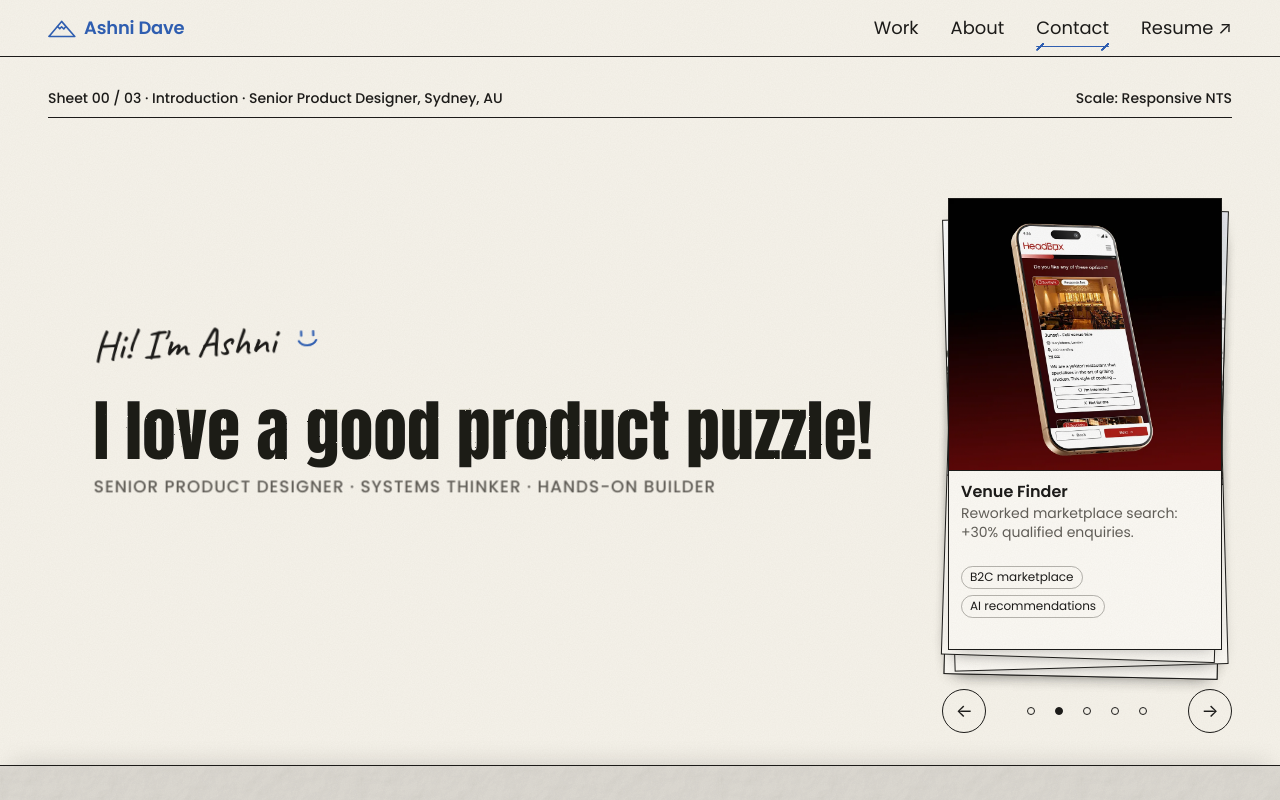
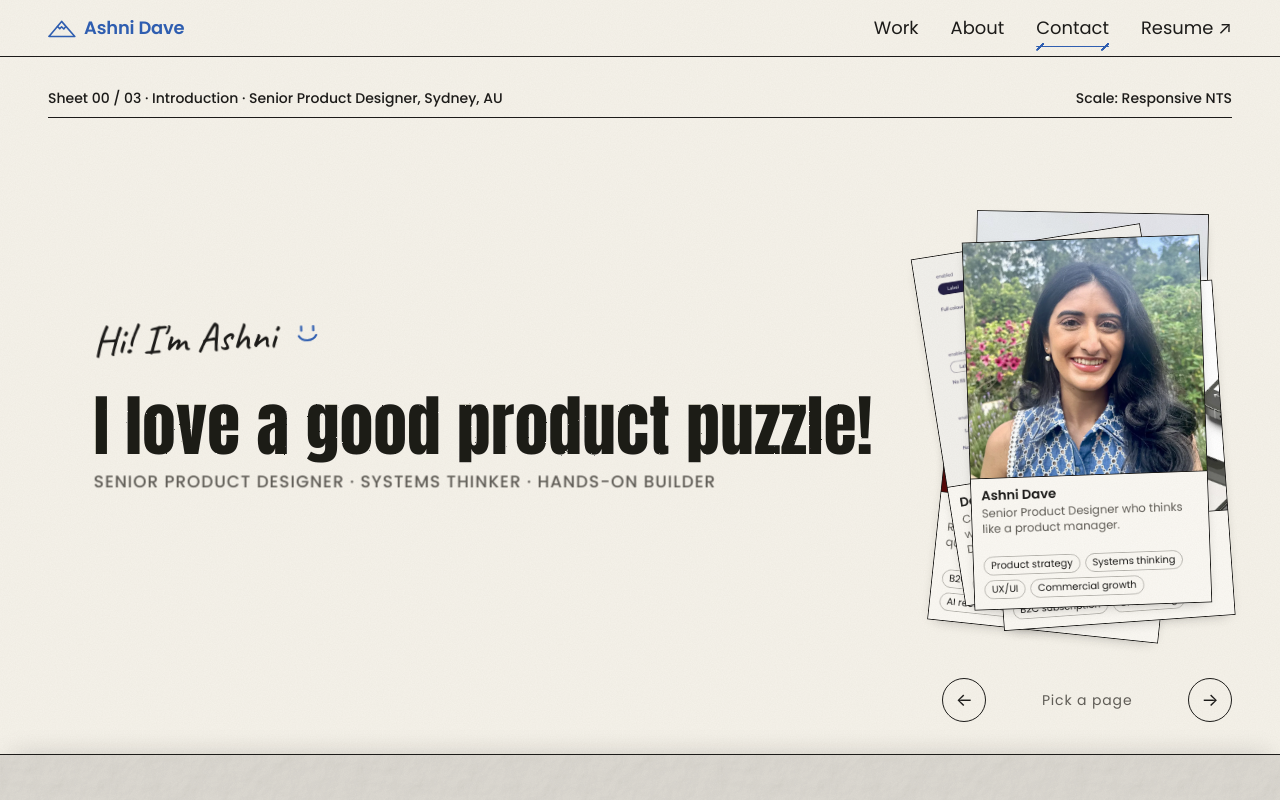
Before and after one commit to ishascape/October-Portfolio, a React (Vite) app: page / in a window 1280 px wide. Shown: the top 800 px of the page. Built offline with nearby package versions, Linux system fonts and the light colour scheme.

Commit message:
Hero: use the Field notes pile for the sheet stack, portrait always on top (#45)
Claude-Session: https://claude.ai/code/session_01M3sQFEaxMFSCL1fvnxLDvQ

Co-authored-by: Claude <noreply@anthropic.com>

```diff
--- a/src/components/Hero.css
+++ b/src/components/Hero.css
@@ -511,13 +511,11 @@
 }
 .hero__sheets {
   display: grid; /* every sheet in one cell, as tall as the tallest */
-  cursor: pointer;
-  touch-action: pan-y;
+  align-items: center; /* every sheet centres on the same point */
   user-select: none;
   -webkit-user-select: none;
-  outline-offset: 4px;
-  margin: 8px 10px 0 6px; /* room for the sheets peeking out behind */
-  padding-bottom: 28px;
+  margin: 8px 0 0;
+  padding-bottom: 20px;
 }
 .deck-sheet {
   grid-area: 1 / 1;
@@ -526,11 +524,36 @@
   background: color-mix(in srgb, #fff 45%, var(--paper));
   border: 1.5px solid var(--ink);
   box-shadow: 0 6px 16px -10px rgb(28 27 25 / 0.45);
-  transform-origin: 50% 0;
+  cursor: pointer;
+  transition:
+    transform 480ms cubic-bezier(0.2, 0.7, 0.2, 1),
+    box-shadow 240ms ease;
   will-change: transform;
 }
-.deck-sheet[aria-hidden='true'] .deck-sheet__cap {
-  visibility: hidden; /* only the edges of the sheets behind show */
+.deck-sheet:focus-visible {
+  outline: 2px solid var(--ink);
+  outline-offset: 4px;
+}
+.deck-sheet[aria-expanded='true'] {
+  box-shadow: 0 28px 40px -18px rgb(28 27 25 / 0.45);
+}
+.hero__back {
+  padding: var(--space-1) var(--space-2);
+  border: 0;
+  background: none;
+  font: inherit;
+  font-size: 14px;
+  letter-spacing: 0.06em;
+  color: var(--graphite);
+  cursor: pointer;
+}
+.hero__back:disabled {
+  cursor: default;
+}
+@media (prefers-reduced-motion: reduce) {
+  .deck-sheet {
+    transition-duration: 1ms;
+  }
 }
 .deck-sheet__media {
   position: relative;
--- a/src/components/HeroStack.tsx
+++ b/src/components/HeroStack.tsx
@@ -1,4 +1,4 @@
-import { useEffect, useLayoutEffect, useRef, useState, type PointerEvent } from 'react'
+import { useEffect, useState, type CSSProperties } from 'react'
 import portrait from '../assets/ashni-portrait.webp'
 import portraitSketch from '../assets/ashni-portrait-sketch.webp'
 import vfShot from '../assets/hero-sheet-venue-finder.webp'
@@ -6,10 +6,6 @@ import hostShot from '../assets/hero-sheet-hosthq.webp'
 import taShot from '../assets/hero-sheet-treeassist.webp'
 import dsShot from '../assets/hero-sheet-design-systems.webp'
 import { revealAt, revealEnd } from './reveal'
-import { paperStyle } from './Skills'
-
-const HOLD_MS = 3000
-const FIRST_FLIP_MS = 4200
 
 type Sheet = {
   id: string
@@ -74,129 +70,90 @@ const sheets: Sheet[] = [
   },
 ]
 
-// The sheets behind fan out like the Field notes pile, but stay full size so their edges show under the top one.
-const FAN = [
-  { x: 0, r: 0 },
-  { x: 7, r: 1.8 },
-  { x: -6, r: -1.6 },
-  { x: 5, r: 1.2 },
-]
-const behind = (d: number) => {
-  const k = Math.min(d, 3)
-  const style = paperStyle(d, 0, false)
-  return d < 1 ? style : { ...style, transform: `translate(${FAN[k].x}px, ${k * 9}px) rotate(${FAN[k].r}deg)` }
+// The hero stack is the Field notes pile: loose sheets, Ashni's portrait always on top. Click a sheet and it lifts out,
+// straightens up and shows its caption; click it again (or Esc, or the pile button) and it drops back into the pile,
+// just under the portrait. Each sheet has its own scatter position, worked out from its place in the list.
+const PILE_SCALE = 0.8
+const PORTRAIT_SCALE = 0.82
+
+function scatter(i: number) {
+  const a = i * 2.399963 // golden angle, so neighbours never land on top of each other
+  return {
+    x: Math.cos(a) * 12,
+    y: Math.sin(a) * 10,
+    r: ((i * 37) % 21) - 10, // -10 to +10 degrees
+  }
 }
 
-// A stack of paper sheets that moves like the Field notes pile: the top sheet slides out and tucks in at the
-// back, the rest fan behind it. Swipe, click, use the arrow keys or the dots. It turns by itself every 2 seconds until hovered.
 export function HeroStack() {
-  const [index, setIndex] = useState(0)
-  const [drag, setDrag] = useState(0)
-  const [dragging, setDragging] = useState(false)
-  const [paused, setPaused] = useState(false)
-  const from = useRef<{ x: number; t: number } | null>(null)
+  const [open, setOpen] = useState<number | null>(null)
+  // Pile order, bottom to top. The portrait (sheet 0) is always the last one, so it is always on top.
+  const [order, setOrder] = useState(() => [...sheets.keys()].slice(1).concat(0))
   const n = sheets.length
 
-  // The sheet that was just on top slides out a little, then tucks in at the back of the pile.
-  const [leaving, setLeaving] = useState<number | null>(null)
-  const prev = useRef(0)
-  const turned = useRef(false)
-  useLayoutEffect(() => {
-    const was = prev.current
-    prev.current = index
-    if (was !== index) turned.current = true
-    if (was === index || (index - was + n) % n !== 1) return
-    setLeaving(was)
-    const id = window.setTimeout(() => setLeaving(null), 260)
-    return () => window.clearTimeout(id)
-  }, [index, n])
-
-  const go = (i: number) => setIndex((i + n) % n)
+  // A sheet that goes back drops in just under the portrait, unless it is the portrait, which goes back on top.
+  const putBack = (o: number[], i: number) =>
+    i === 0 ? [...o.filter((j) => j !== 0), 0] : [...o.filter((j) => j !== i && j !== 0), i, 0]
+  const close = () => {
+    if (open === null) return
+    setOrder((o) => putBack(o, open))
+    setOpen(null)
+  }
+  const show = (i: number) => {
+    if (open !== null && open !== i) setOrder((o) => putBack(o, open))
+    setOpen(i)
+  }
+  const step = (by: number) => show(((((open ?? (by > 0 ? -1 : 0)) + by + n) % n) + n) % n)
 
   useEffect(() => {
-    if (paused || dragging || window.matchMedia('(prefers-reduced-motion: reduce)').matches) return
-    // The first flip waits 1.8s after the text has settled (2.4s), so it lands at 4.2s.
-    const wait = turned.current ? HOLD_MS : Math.max(300, FIRST_FLIP_MS - performance.now())
-    const id = window.setTimeout(() => setIndex((i) => (i + 1) % n), wait)
-    return () => window.clearTimeout(id)
-  }, [paused, dragging, index, n])
+    if (open === null) return
+    const onKey = (e: KeyboardEvent) => e.key === 'Escape' && close()
+    window.addEventListener('keydown', onKey)
+    return () => window.removeEventListener('keydown', onKey)
+  })
 
-  // No point turning sheets in a hidden tab.
-  useEffect(() => {
-    const onVis = () => setPaused(document.hidden)
-    document.addEventListener('visibilitychange', onVis)
-    return () => document.removeEventListener('visibilitychange', onVis)
-  }, [])
-
-  const onDown = (e: PointerEvent) => {
-    from.current = { x: e.clientX, t: performance.now() }
-    setDragging(true)
-  }
-  const onMove = (e: PointerEvent) => {
-    if (from.current) setDrag(e.clientX - from.current.x)
-  }
-  const onUp = (e: PointerEvent) => {
-    const start = from.current
-    from.current = null
-    setDragging(false)
-    setDrag(0)
-    if (!start) return
-    const dx = e.clientX - start.x
-    const fast = Math.abs(dx) / Math.max(1, performance.now() - start.t) > 0.4
-    if (Math.abs(dx) > 70 || (fast && Math.abs(dx) > 24)) go(index + (dx > 0 ? 1 : -1))
-    else if (Math.abs(dx) < 6) go(index + 1) // a tap turns the sheet
+  const sheetStyle = (i: number): CSSProperties => {
+    const z = i === open ? 200 : order.indexOf(i) + 1
+    if (i === open) return { transform: 'translate(0, 0) rotate(0deg) scale(1)', zIndex: z }
+    if (i === 0) return { transform: `translate(0, 0) rotate(-2deg) scale(${PORTRAIT_SCALE})`, zIndex: z }
+    const { x, y, r } = scatter(i)
+    return { transform: `translate(${x}%, ${y}%) rotate(${r}deg) scale(${PILE_SCALE})`, zIndex: z }
   }
 
   return (
-    <div
-      className="hero__deck"
-      onPointerEnter={(e) => e.pointerType === 'mouse' && setPaused(true)}
-      onPointerLeave={(e) => e.pointerType === 'mouse' && setPaused(false)}
-      onFocus={(e) => e.target.matches(':focus-visible') && setPaused(true)}
-      onBlur={() => setPaused(false)}
+    <div className="hero__deck">
+      <div className="hero__sheets" role="group" aria-label="Ashni and selected work, pick a sheet">
+        {sheets.map((s, i) => (
+          <article
+            key={s.id}
+            className="deck-sheet"
+            style={sheetStyle(i)}
+            role="button"
+            tabIndex={0}
+            aria-expanded={i === open}
+            aria-label={`${i === open ? 'Put back' : 'Open'} ${s.name}`}
+            onClick={() => (i === open ? close() : show(i))}
+            onKeyDown={(e) => {
+              if (e.key === 'Enter' || e.key === ' ') {
+                e.preventDefault()
+                i === open ? close() : show(i)
+              }
+            }}
           >
             <div
-        className="hero__sheets"
-        onPointerDown={onDown}
-        onPointerMove={onMove}
-        onPointerUp={onUp}
-        onPointerCancel={onUp}
-        onKeyDown={(e) => {
-          if (e.key === 'ArrowRight') go(index + 1)
-          if (e.key === 'ArrowLeft') go(index - 1)
-        }}
-        tabIndex={0}
-        aria-roledescription="carousel"
-        aria-label="Ashni and selected work, swipe or use the arrows"
-      >
-        {sheets.map((s, k) => {
-          const d = (k - index + n) % n
-          const style =
-            k === leaving
-              ? { transform: 'translateX(34%) rotate(4deg)', zIndex: 101, transition: 'transform 260ms ease-out' }
-              : d === n - 1 && n > 4
-                ? { ...behind(3), opacity: 1, zIndex: 90 } // the one that just went to the back
-                : d === 0
-                  ? paperStyle(0, drag, dragging)
-                  : behind(d)
-          return (
-            <article key={s.id} className="deck-sheet" style={style} aria-hidden={d === 0 ? undefined : true}>
-              <div
-                className={
-                  s.src ? 'deck-sheet__media deck-sheet__media--screen' : 'deck-sheet__media hero__piece--face'
-                }
+              className={s.src ? 'deck-sheet__media deck-sheet__media--screen' : 'deck-sheet__media hero__piece--face'}
               onPointerMove={s.src ? undefined : revealAt}
               onPointerLeave={s.src ? undefined : revealEnd}
             >
               <img
                 className="hero__piece-photo"
                 src={s.src ?? portrait}
-                  alt={d === 0 ? s.alt : ''}
+                alt={s.alt}
                 style={s.pos ? { objectPosition: s.pos } : undefined}
                 width={s.w ?? 960}
                 height={s.h ?? 1200}
-                  fetchPriority={k < 2 ? 'high' : undefined}
-                  loading={k < 2 ? 'eager' : undefined}
+                fetchPriority={i < 2 ? 'high' : undefined}
+                loading={i < 2 ? 'eager' : undefined}
                 decoding="async"
                 draggable={false}
               />
@@ -218,26 +175,22 @@ export function HeroStack() {
               </ul>
             </div>
           </article>
-          )
-        })}
+        ))}
       </div>
       <div className="hero__nav">
-        <button type="button" className="deck__button" onClick={() => go(index - 1)} aria-label="Previous">
+        <button type="button" className="deck__button" onClick={() => step(-1)} aria-label="Previous sheet">
           <span aria-hidden="true">←</span>
         </button>
-        <div className="hero__dots" role="group" aria-label="Choose a sheet">
-          {sheets.map((s, k) => (
         <button
-              key={s.id}
           type="button"
-              className="hero__dot"
-              aria-label={s.name}
-              aria-current={k === index ? 'true' : undefined}
-              onClick={() => go(k)}
-            />
-          ))}
-        </div>
-        <button type="button" className="deck__button" onClick={() => go(index + 1)} aria-label="Next">
+          className="hero__back"
+          onClick={close}
+          disabled={open === null}
+          tabIndex={open === null ? -1 : 0}
+        >
+          {open === null ? 'Pick a page' : 'Back to the pile'}
+        </button>
+        <button type="button" className="deck__button" onClick={() => step(1)} aria-label="Next sheet">
           <span aria-hidden="true">→</span>
         </button>
       </div>
```
Lines whose indentation alone changed are shown as unchanged.
